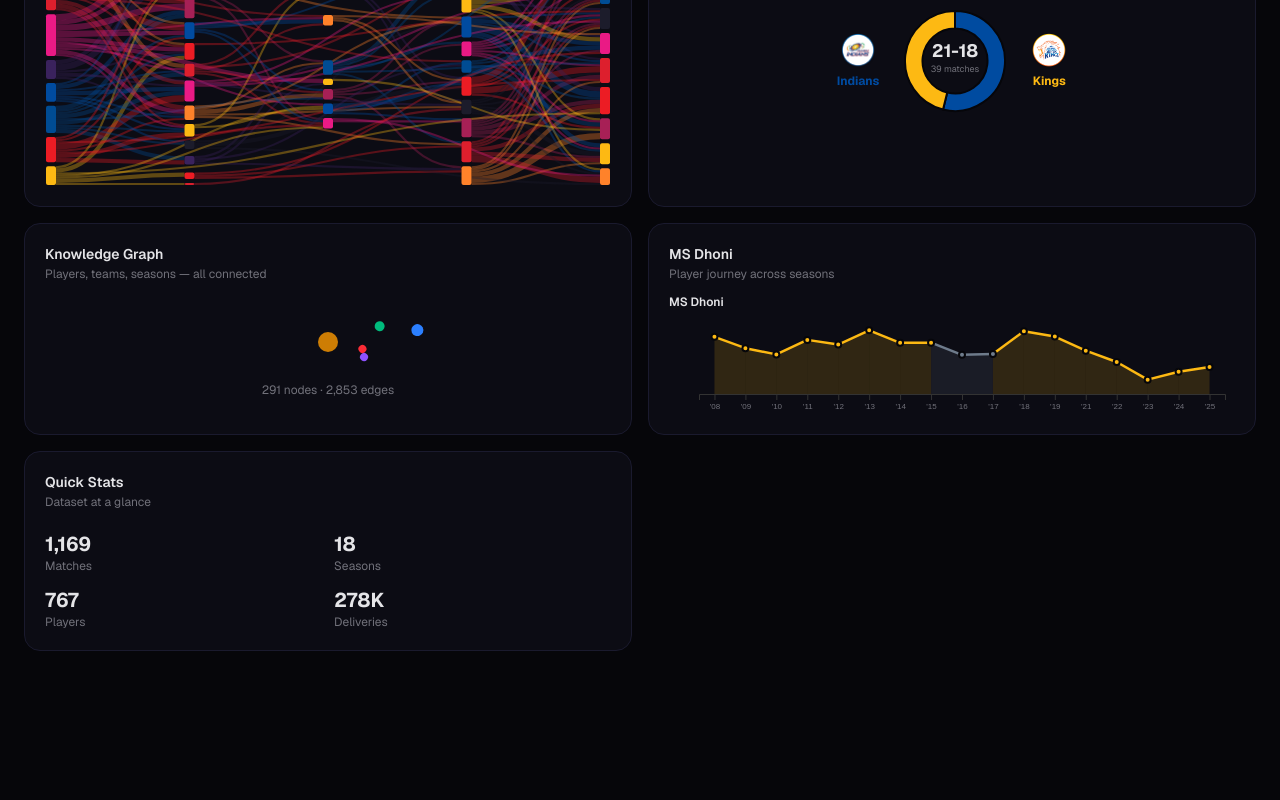
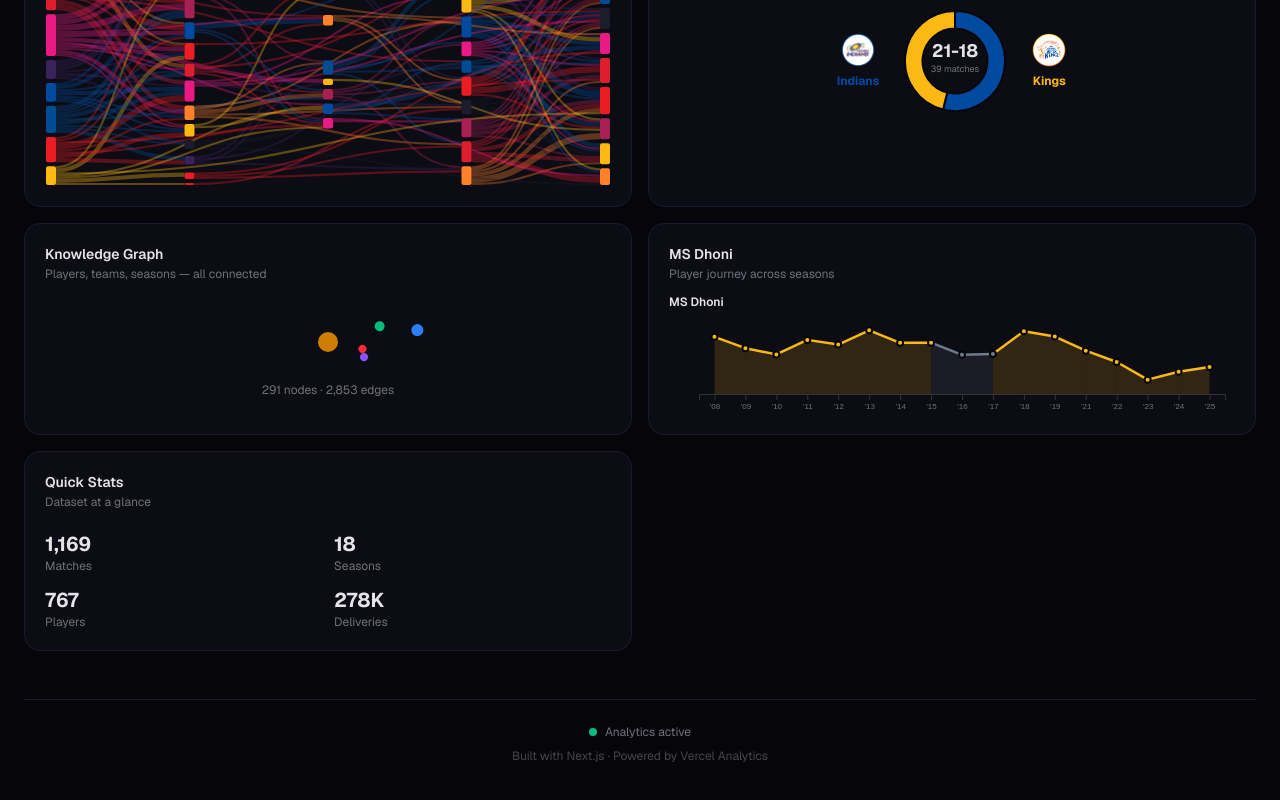
Before and after one commit to Amansingh-afk/IPLens, a Next.js app: page / in a window 1280 px wide. Shown: the part 957-1757 px from the top of the page. Before the commit the page ends 1640 px from the top, so only its background shows below. Built offline with nearby package versions, Linux system fonts and the light colour scheme.

Commit message:
feat: add vercel analytics support

```diff
--- a/package.json
+++ b/package.json
@@ -11,6 +11,8 @@
     "lint": "eslint"
   },
   "dependencies": {
+    "@vercel/analytics": "^2.0.1",
+    "@vercel/speed-insights": "^2.0.0",
     "csv-parse": "^6.2.0",
     "d3": "^7.9.0",
     "d3-sankey": "^0.12.3",
--- a/src/app/layout.tsx
+++ b/src/app/layout.tsx
@@ -1,5 +1,7 @@
 import type { Metadata } from "next";
 import { Geist, Geist_Mono } from "next/font/google";
+import { Analytics } from "@vercel/analytics/next";
+import { SpeedInsights } from "@vercel/speed-insights/next";
 import "./globals.css";
 import { Nav } from "@/components/nav";
 
@@ -35,6 +37,8 @@ export default function RootLayout({
       <body className="min-h-full flex flex-col bg-background text-foreground">
         <Nav />
         <main className="flex-1">{children}</main>
+        <Analytics />
+        <SpeedInsights />
       </body>
     </html>
   );
--- a/src/app/page.tsx
+++ b/src/app/page.tsx
@@ -307,6 +307,21 @@ export default function Home() {
           </div>
         </BentoCard>
       </div>
+
+      <footer className="mt-12 border-t border-card-border pt-6 pb-8">
+        <div className="flex flex-col items-center gap-2 text-center">
+          <div className="flex items-center gap-2 text-xs text-muted">
+            <span className="relative flex h-2 w-2">
+              <span className="absolute inline-flex h-full w-full animate-ping rounded-full bg-emerald-400 opacity-75" />
+              <span className="relative inline-flex h-2 w-2 rounded-full bg-emerald-500" />
+            </span>
+            Analytics active
+          </div>
+          <p className="text-xs text-muted/60">
+            Built with Next.js &middot; Powered by Vercel Analytics
+          </p>
+        </div>
+      </footer>
     </div>
   );
 }
```
Also changed, not shown: 1 other file (tests, documents, lock files or other folders).
